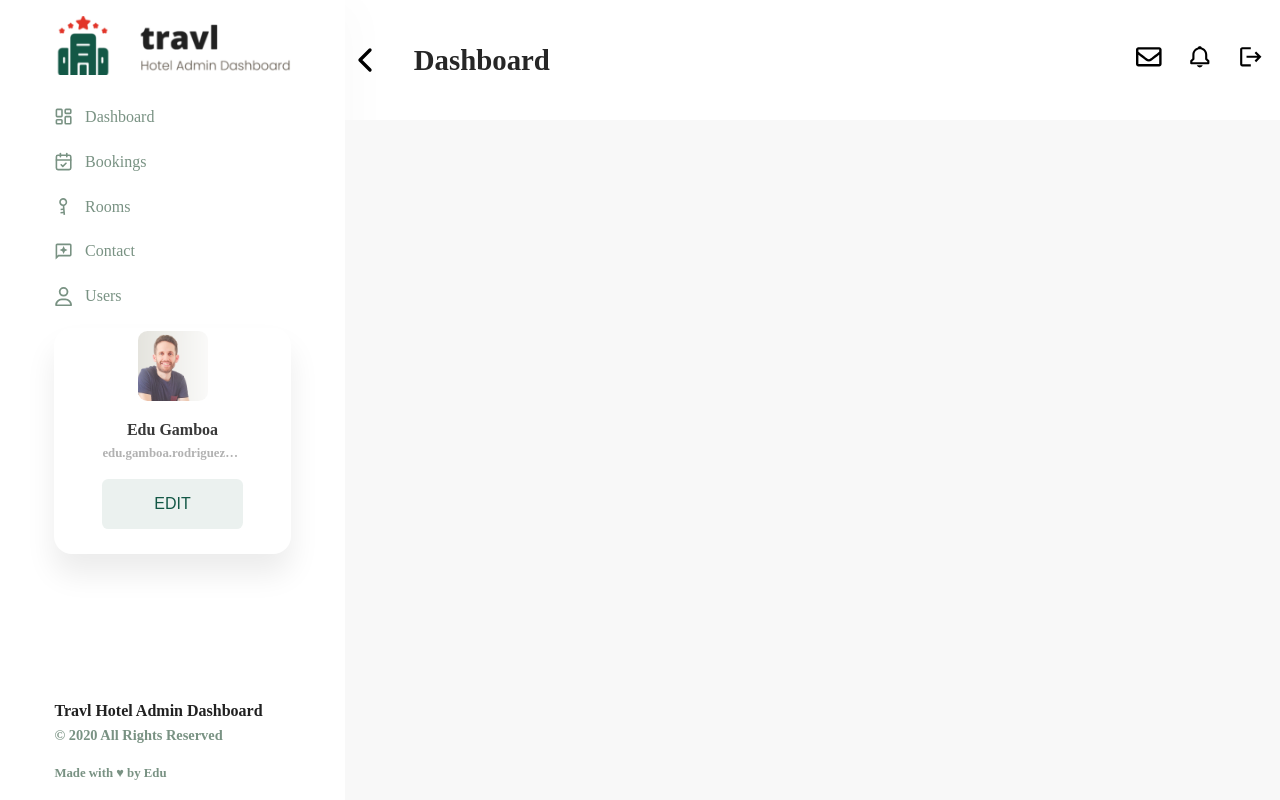
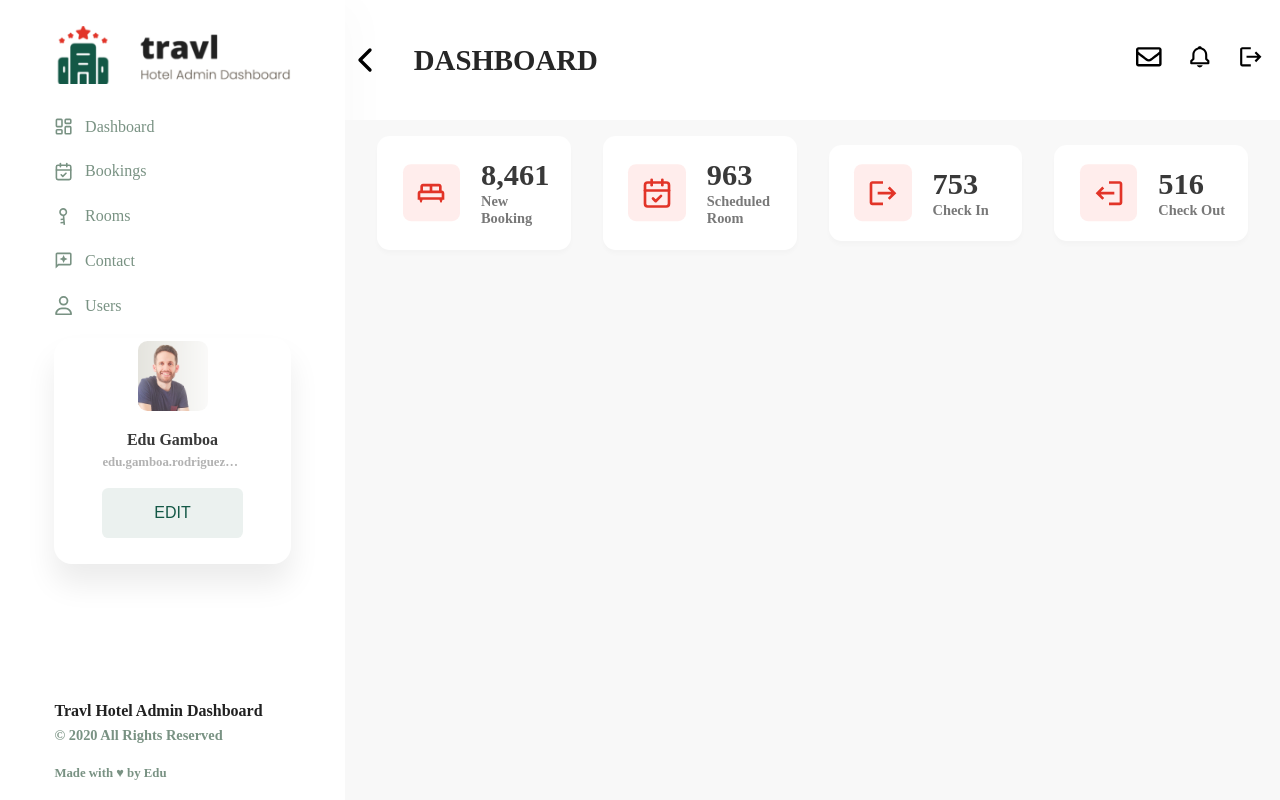
Before and after one commit to physiodevapp/dashboard-miranda, a React (Vite) app: page /dashboard in a window 1280 px wide. Built offline with nearby package versions, Linux system fonts and the light colour scheme; sample sign-in values are in the browser's storage.

Commit message:
feat: add KPIs component

```diff
--- a/src/components/Button.jsx
+++ b/src/components/Button.jsx
@@ -2,7 +2,7 @@
 import React from 'react'
 import styled, { css } from 'styled-components';
 
-const ButtonTemplate = styled.button`
+export const ButtonStyled = styled.button`
   width: 100%;
   font-size: 1rem;
   padding: 1em 0.6em;
@@ -26,6 +26,6 @@ const ButtonTemplate = styled.button`
 
 export const Button = ({type, children}) => {
   return (
-    <ButtonTemplate type={type}>{children}</ButtonTemplate>
+    <ButtonStyled type={type}>{children}</ButtonStyled>
   )
 }
--- /dev/null
+++ b/src/components/KPIs/KPIsComponent.jsx
@@ -0,0 +1,33 @@
+import React from 'react'
+import { Icon, Item, List, Subtitle, Title } from './KPIsStyled';
+import { MdOutlineKingBed, MdLogout } from "react-icons/md";
+import { LuCalendarCheck} from "react-icons/lu";
+
+export const KPIsComponent = () => {
+  return (
+    <>
+      <List>
+        <Item>
+          <Icon><MdOutlineKingBed/></Icon>
+          <Title>8,461</Title>
+          <Subtitle>New Booking</Subtitle>
+        </Item>
+        <Item>
+          <Icon><LuCalendarCheck/></Icon>
+          <Title>963</Title>
+          <Subtitle>Scheduled Room</Subtitle>
+        </Item>
+        <Item>
+          <Icon><MdLogout/></Icon>
+          <Title>753</Title>
+          <Subtitle>Check In</Subtitle>
+        </Item>
+        <Item>
+          <Icon><MdLogout style={{transform: "rotateZ(180deg)"}}/></Icon>
+          <Title>516</Title>
+          <Subtitle>Check Out</Subtitle>
+        </Item>
+      </List>
+    </>
+  )
+}
--- /dev/null
+++ b/src/components/KPIs/KPIsStyled.js
@@ -0,0 +1,44 @@
+import styled from "styled-components";
+
+export const List = styled.ul`
+  list-style: none;
+  display: flex;
+  justify-content: center;
+  align-items: center;
+  padding: 1em 2em;
+  gap: 2em;
+  max-width: 1300px;
+  margin: 0 auto;
+`
+
+export const Item = styled.li`
+  background-color: white;
+  padding: 1.4em 1em 1.4em 6.5em;
+  box-shadow: 0px 4px 4px #00000005;
+  border-radius: 0.8em;
+  position: relative;
+  flex: 1;
+`
+
+export const Icon = styled.span`
+  position: absolute;
+  left: 0.8em;
+  top: 50%;
+  transform: translateY(-50%);
+  background-color: #FFEDEC;
+  border-radius: 0.5rem;
+  line-height: 0;
+  font-size: 2rem;
+  padding: 0.4em 0.4em;
+  color: #E23428;
+`
+
+export const Title = styled.h4`
+  color: #393939;
+  font-size: 1.9rem;
+`
+
+export const Subtitle = styled.h6`
+  color: #787878;
+  font-size: 0.9rem;
+`
--- a/src/pages/Dashboard/DashboardPage.jsx
+++ b/src/pages/Dashboard/DashboardPage.jsx
@@ -1,11 +1,12 @@
 
 
 import React from 'react'
+import { KPIsComponent } from '../../components/KPIs/KPIsComponent';
 
 export const DashboardPage = () => {
   return (
     <>
-
+      <KPIsComponent/>
     </>
   )
 }
--- a/src/pages/Home/HomePage.jsx
+++ b/src/pages/Home/HomePage.jsx
@@ -2,7 +2,7 @@
 
 import React, { useContext, useState } from 'react'
 import { Menu, MenuList, Navbar, Main, Grid, User, Name, Email, Brand, Copyright, Logo, Author, PageTitle, NavbarList, MenuButton } from './HomeStyled';
-import { Outlet } from 'react-router-dom';
+import { Outlet, useLocation } from 'react-router-dom';
 import { Button } from '../../components/Button';
 import { LuLayoutDashboard, LuCalendarCheck, LuChevronLeft } from "react-icons/lu";
 import { RiKey2Line } from "react-icons/ri";
@@ -17,6 +17,7 @@ import { AuthContext } from '../../context/AuthProvider';
 export const HomePage = () => {
   const [isMenuVisible, setIsMenuVisible] = useState(true);
   const { logout } = useContext(AuthContext);
+  const { pathname } = useLocation();
 
   const handleClickMenu = () => setIsMenuVisible(!isMenuVisible)
 
@@ -27,7 +28,7 @@ export const HomePage = () => {
           <MenuButton show={isMenuVisible.toString()}>
             <LuChevronLeft onClick={handleClickMenu}/>
           </MenuButton>
-          <PageTitle>Dashboard</PageTitle>
+          <PageTitle>{pathname.split("/")[1]}</PageTitle>
           <NavbarList>
             <li><FaRegEnvelope/></li>
             <li><BiBell/></li>
--- a/src/pages/Home/HomeStyled.js
+++ b/src/pages/Home/HomeStyled.js
@@ -2,7 +2,7 @@ import styled, { css } from 'styled-components';
 
 export const Grid = styled.div`
   display: grid;
-  grid-template-rows: 120px 1fr;
+  grid-template-rows: 120px calc(100vh - 120px);
   grid-template-columns: 345px 1fr;
   height: 100vh;
   transform: translateX(0px);
@@ -19,7 +19,7 @@ export const Grid = styled.div`
 
 export const Menu = styled.aside`
   grid-area: 1 / 1 / 3 / 1;
-  padding: 1em 0em 0em;
+  padding: 1.6em 0em 0em;
   box-shadow: 13px 3px 40px #00000005;
 `;
 
@@ -63,6 +63,7 @@ export const PageTitle = styled.h3`
   color: #262626;
   flex: 1;
   padding-left: 1em;
+  text-transform: uppercase;
 `
 
 export const Main = styled.main`
--- a/src/pages/Login/LoginPage.jsx
+++ b/src/pages/Login/LoginPage.jsx
@@ -1,7 +1,7 @@
 
 
 import React, { useContext, useState } from 'react'
-import { Form, Input, Wrapper } from './LoginStyled';
+import { Form, Input, SubmitButton, Wrapper } from './LoginStyled';
 import { AuthContext } from '../../context/AuthProvider';
 import { Button } from '../../components/Button';
 
@@ -30,7 +30,7 @@ export const LoginPage = () => {
         <Form action="" onSubmit={handleSubmit}>
           <Input onChange={handleChangeInput} value={user.email} key={'email'} placeholder='email@example.com' type="email" name="email" id="email" />
           <Input onChange={handleChangeInput} value={user.password} key={'password'} placeholder='password' type="password" name="password" id="password" />
-          <Button type='submit'>Log in</Button>
+          <SubmitButton type='submit'>Log in</SubmitButton>
         </Form>
       </Wrapper>
     </>
--- a/src/pages/Login/LoginStyled.js
+++ b/src/pages/Login/LoginStyled.js
@@ -1,4 +1,5 @@
 import styled from "styled-components";
+import { ButtonStyled } from "../../components/Button";
 
 export const Wrapper = styled.div`
   background-color: white;
@@ -22,3 +23,7 @@ export const Input = styled.input`
   margin-bottom: 1em;
   padding: 0.6em;
 `
+
+export const SubmitButton = styled(ButtonStyled)`
+  margin-top: 1em;
+`
```
